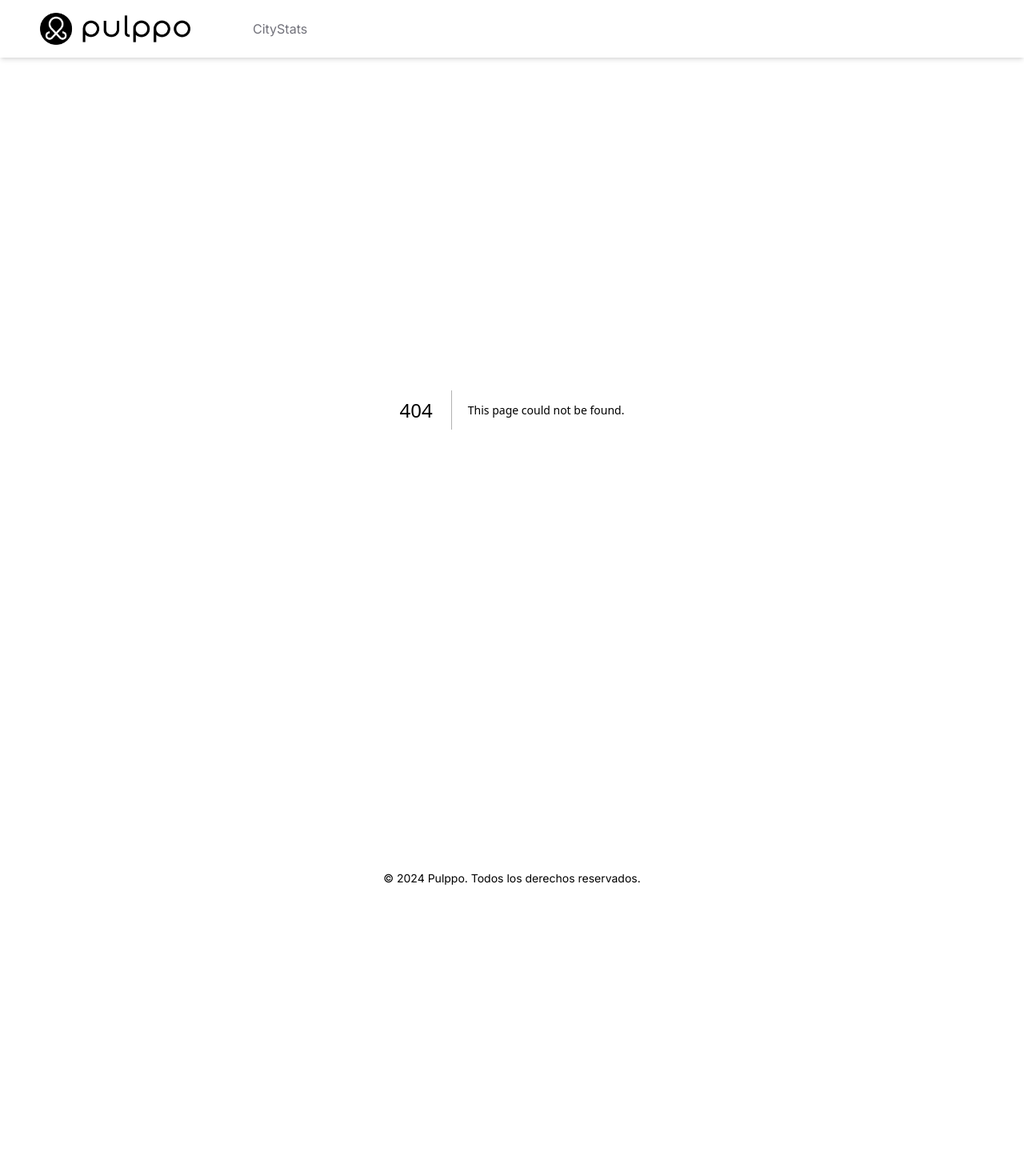
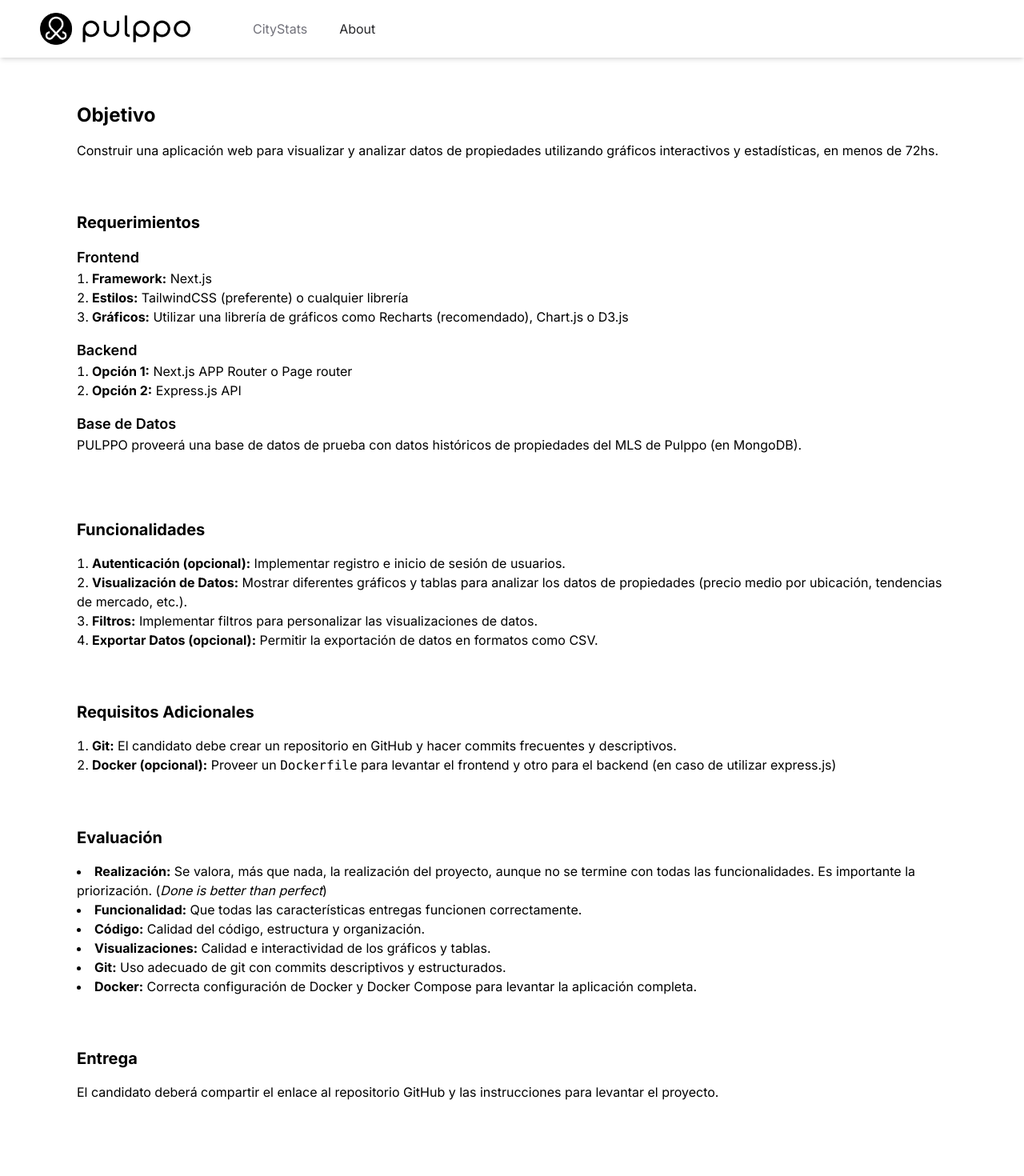
Before and after one commit to pachaval/Pulppo-Challenge, a Next.js app: page /about in a window 1280 px wide. Before the commit this address had no page. Shown: the top 1470 px of the page at 80% size. Before the commit the page ends 1124 px from the top, so only its background shows below. Built offline with nearby package versions, Linux system fonts and the light colour scheme.

Commit message:
optimization: make cities the main page to optimize static rendering

```diff
--- /dev/null
+++ b/src/app/about/page.tsx
@@ -0,0 +1,153 @@
+import Image from "next/image";
+import React from "react";
+
+const Objective = () => (
+  <section className="my-8 p-4">
+    <h2 className="text-2xl font-bold mb-4">Objetivo</h2>
+    <p>
+      Construir una aplicación web para visualizar y analizar datos de
+      propiedades utilizando gráficos interactivos y estadísticas, en menos de
+      72hs.
+    </p>
+  </section>
+);
+
+const Requirements = () => (
+  <section className="my-8 p-4 rounded">
+    <h3 className="text-xl font-bold mb-4">Requerimientos</h3>
+
+    <div className="mb-4">
+      <h4 className="text-lg font-semibold">Frontend</h4>
+      <ol className="list-decimal list-inside">
+        <li>
+          <strong>Framework:</strong> Next.js
+        </li>
+        <li>
+          <strong>Estilos:</strong> TailwindCSS (preferente) o cualquier
+          librería
+        </li>
+        <li>
+          <strong>Gráficos:</strong> Utilizar una librería de gráficos como
+          Recharts (recomendado), Chart.js o D3.js
+        </li>
+      </ol>
+    </div>
+
+    <div className="mb-4">
+      <h4 className="text-lg font-semibold">Backend</h4>
+      <ol className="list-decimal list-inside">
+        <li>
+          <strong>Opción 1:</strong> Next.js APP Router o Page router
+        </li>
+        <li>
+          <strong>Opción 2:</strong> Express.js API
+        </li>
+      </ol>
+    </div>
+
+    <div className="mb-4">
+      <h4 className="text-lg font-semibold">Base de Datos</h4>
+      <p>
+        PULPPO proveerá una base de datos de prueba con datos históricos de
+        propiedades del MLS de Pulppo (en MongoDB).
+      </p>
+    </div>
+  </section>
+);
+
+const Functionalities = () => (
+  <section className="my-8 p-4">
+    <h3 className="text-xl font-bold mb-4">Funcionalidades</h3>
+    <ol className="list-decimal list-inside">
+      <li>
+        <strong>Autenticación (opcional):</strong> Implementar registro e inicio
+        de sesión de usuarios.
+      </li>
+      <li>
+        <strong>Visualización de Datos:</strong> Mostrar diferentes gráficos y
+        tablas para analizar los datos de propiedades (precio medio por
+        ubicación, tendencias de mercado, etc.).
+      </li>
+      <li>
+        <strong>Filtros:</strong> Implementar filtros para personalizar las
+        visualizaciones de datos.
+      </li>
+      <li>
+        <strong>Exportar Datos (opcional):</strong> Permitir la exportación de
+        datos en formatos como CSV.
+      </li>
+    </ol>
+  </section>
+);
+
+const AdditionalRequirements = () => (
+  <section className="my-8 p-4 rounded">
+    <h3 className="text-xl font-bold mb-4">Requisitos Adicionales</h3>
+    <ol className="list-decimal list-inside">
+      <li>
+        <strong>Git:</strong> El candidato debe crear un repositorio en GitHub y
+        hacer commits frecuentes y descriptivos.
+      </li>
+      <li>
+        <strong>Docker (opcional):</strong> Proveer un <code>Dockerfile</code>{" "}
+        para levantar el frontend y otro para el backend (en caso de utilizar
+        express.js)
+      </li>
+    </ol>
+  </section>
+);
+
+const Evaluation = () => (
+  <section className="my-8 p-4">
+    <h3 className="text-xl font-bold mb-4">Evaluación</h3>
+    <ul className="list-disc list-inside">
+      <li>
+        <strong>Realización:</strong> Se valora, más que nada, la realización
+        del proyecto, aunque no se termine con todas las funcionalidades. Es
+        importante la priorización. (<em>Done is better than perfect</em>)
+      </li>
+      <li>
+        <strong>Funcionalidad:</strong> Que todas las características entregas
+        funcionen correctamente.
+      </li>
+      <li>
+        <strong>Código:</strong> Calidad del código, estructura y organización.
+      </li>
+      <li>
+        <strong>Visualizaciones:</strong> Calidad e interactividad de los
+        gráficos y tablas.
+      </li>
+      <li>
+        <strong>Git:</strong> Uso adecuado de git con commits descriptivos y
+        estructurados.
+      </li>
+      <li>
+        <strong>Docker:</strong> Correcta configuración de Docker y Docker
+        Compose para levantar la aplicación completa.
+      </li>
+    </ul>
+  </section>
+);
+
+const Delivery = () => (
+  <section className="my-8 p-4 rounded">
+    <h3 className="text-xl font-bold mb-4">Entrega</h3>
+    <p>
+      El candidato deberá compartir el enlace al repositorio GitHub y las
+      instrucciones para levantar el proyecto.
+    </p>
+  </section>
+);
+
+const PulppoStats = () => (
+  <div>
+    <Objective />
+    <Requirements />
+    <Functionalities />
+    <AdditionalRequirements />
+    <Evaluation />
+    <Delivery />
+  </div>
+);
+
+export default PulppoStats;
--- a/src/app/cities/page.tsx
+++ /dev/null
@@ -1,22 +0,0 @@
-import React from "react";
-
-import SearchableDropdown from "../components/SearchDropdown";
-import CityPieChart from "../components/CityPieChart";
-import CityBarChart from "../components/CityBarChart";
-import { fetchCities } from "@/lib/cities";
-
-const CitiesPage = async () => {
-  const cities = await fetchCities();
-
-  return (
-    <div className="flex-col items-center">
-      <SearchableDropdown options={cities} />
-      <div className="flex h-full">
-        <CityPieChart />
-        <CityBarChart />
-      </div>
-    </div>
-  );
-};
-
-export default CitiesPage;
--- /dev/null
+++ b/src/app/components/ChartContainer.tsx
@@ -0,0 +1,18 @@
+"use client";
+
+import CityBarChart from "./CityBarChart";
+import CityPieChart from "./CityPieChart";
+
+const ChartContainer = ({ cities }: any) => {
+  if (!cities.length) {
+    return <span>...loading</span>;
+  }
+  return (
+    <div className="flex h-full">
+      <CityPieChart />
+      <CityBarChart />
+    </div>
+  );
+};
+
+export default ChartContainer;
--- a/src/app/components/Header.tsx
+++ b/src/app/components/Header.tsx
@@ -6,15 +6,18 @@ import { usePathname } from "next/navigation";
 import classNames from "classnames";
 
 const Header = () => {
-  const links = [{ label: "CityStats", href: "/cities" }];
+  const links = [
+    { label: "CityStats", href: "/" },
+    { label: "About", href: "/about" },
+  ];
   const currentPath = usePathname();
 
   return (
     <nav className="bg-white shadow-md p-4 flex space-x-6 items-center">
       <Link href="/">
         <Image
+          className="h-10 object-contain"
           src={`/logo.png`}
-          className="h-10 object-contain"
           alt="Pulppo"
           width={256}
           height={54}
--- a/src/app/page.tsx
+++ b/src/app/page.tsx
@@ -1,5 +1,18 @@
-const PulppoStats = async () => {
-  return <div></div>;
+import React from "react";
+
+import SearchableDropdown from "./components/SearchDropdown";
+import { fetchCities } from "@/lib/cities";
+import ChartContainer from "./components/ChartContainer";
+
+const CitiesPage = async () => {
+  const cities = await fetchCities();
+
+  return (
+    <div className="flex-col items-center">
+      <SearchableDropdown options={cities} />
+      <ChartContainer cities={cities} />
+    </div>
+  );
 };
 
-export default PulppoStats;
+export default CitiesPage;
```
